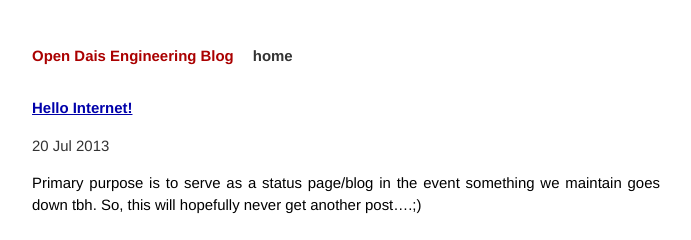
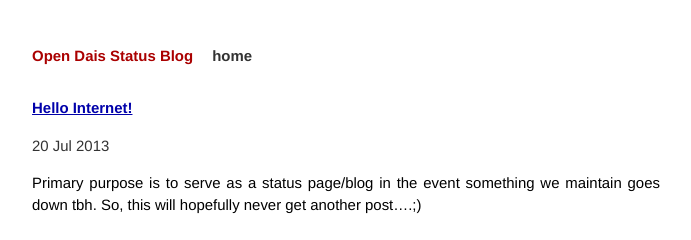
Before and after one commit to opendais/opendais.github.io, a Jekyll site: the page built from index.html, in a window 1280 px wide. Shown: the top 240 px of the page, without its empty margins (294-985 px from the left). Built offline with Jekyll 4.4.1, drawn with Linux system fonts in a browser that asks for light colours; the list of posts is cut into pages by our own code.

Commit message:
missed a bit

```diff
--- a/_config.yml
+++ b/_config.yml
@@ -1,4 +1,4 @@
-name: Open Dais Engineering Blog
+name: Open Dais Status Blog
 pygments: true
 timezone: America/Los_Angeles
 paginate: 3
```
